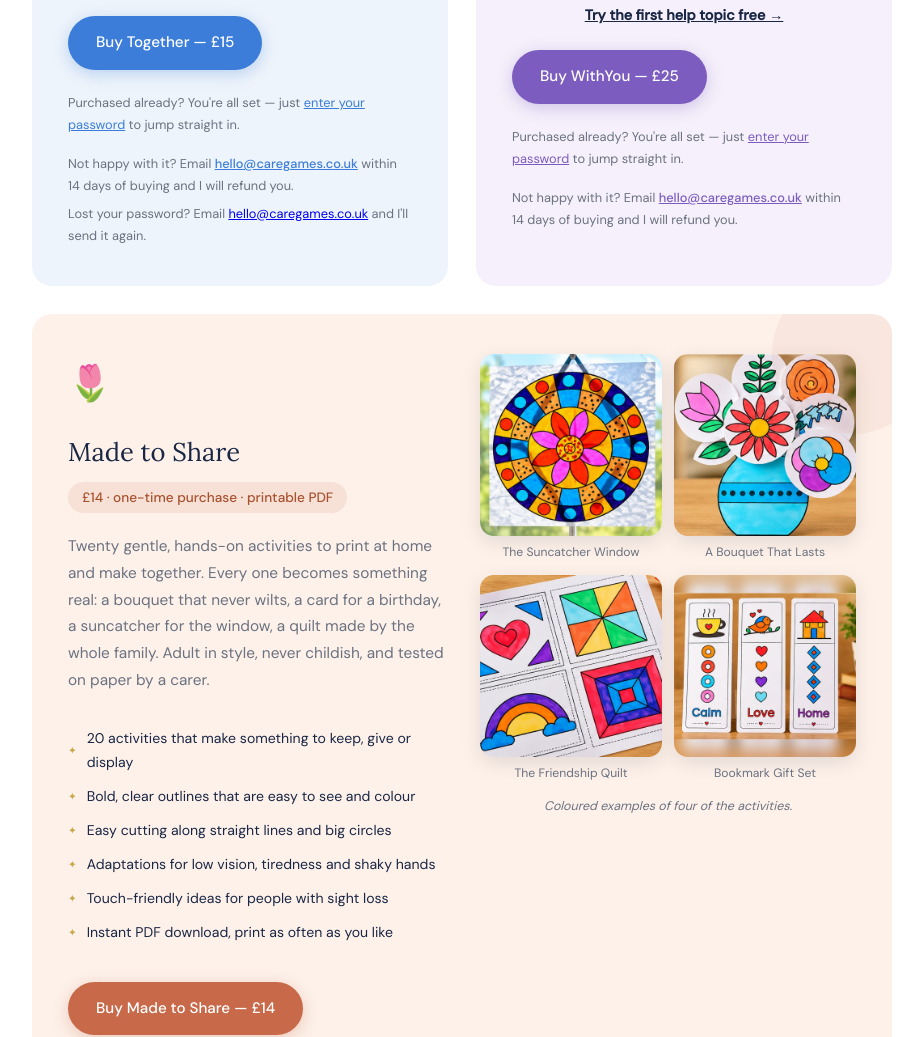
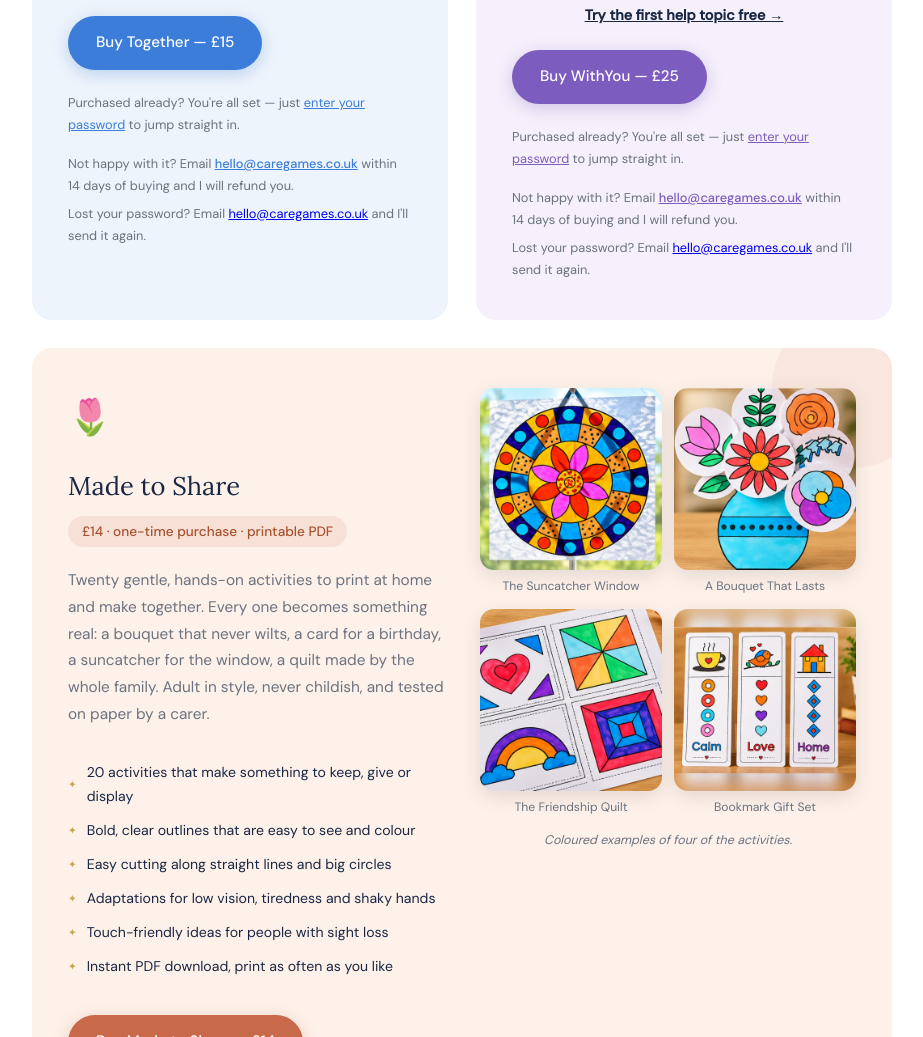
Before and after one commit to violetta-design/caregamescouk, a plain HTML site: page index.html in a window 1280 px wide. Shown: the part 2436-3473 px from the top of the page, without its empty margins (178-1101 px from the left). Drawn offline with Linux system fonts and the light colour scheme.

Commit message:
Add lost password assistance paragraph
Added a paragraph for lost password assistance.

```diff
--- a/index.html
+++ b/index.html
@@ -807,6 +807,7 @@
             <p style="font-size:0.8rem; color:var(--muted); margin-top:10px;">Purchased already? You're all set — just <a href="https://withyou.caregames.co.uk" style="color:#7c5cbf;">enter your password</a> to jump straight in.</p>
             <p style="font-size:0.8rem; color:var(--muted); margin-top:6px; width:100%;">Not happy with it? Email <a href="mailto:hello@caregames.co.uk" style="color:#7c5cbf; font-weight:500;">hello@caregames.co.uk</a> within 14 days of buying and I will refund you.</p>
           </div>
+          <p style="font-size:0.8rem;color:var(--muted);margin-top:6px;">Lost your password? Email <a href="mailto:hello@caregames.co.uk">hello@caregames.co.uk</a> and I'll send it again.</p>
         </div>
 
         <!-- MADE TO SHARE -->
```
